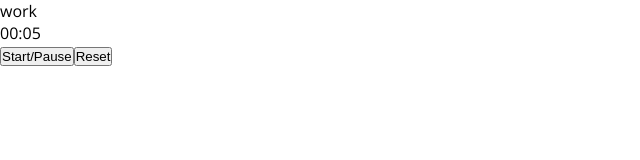
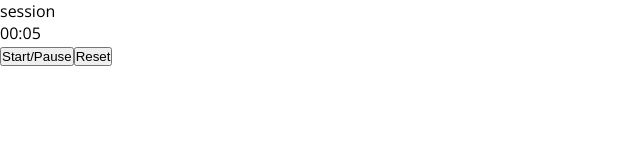
Before and after one commit to marcinjadwizyc/pomodoro, a React (Create React App) app: page / in a window 1280 px wide. Shown: the top 160 px of the page, without its empty margins (0-640 px from the left). Built offline with nearby package versions, Linux system fonts and the light colour scheme.

Commit message:
Add AppContext

```diff
--- a/src/components/App.tsx
+++ b/src/components/App.tsx
@@ -3,7 +3,7 @@ import Timer from "./Timer/Timer";
 const App: React.FC = () => {
   return (
     <div>
-      <Timer session={5} shortBreak={2} longBreak={4} />
+      <Timer />
     </div>
   )
 }
--- a/src/components/Timer/Timer.tsx
+++ b/src/components/Timer/Timer.tsx
@@ -1,21 +1,16 @@
 /* eslint-disable react-hooks/exhaustive-deps */
-import { useState, useRef, useEffect } from "react";
+import { useState, useRef, useEffect, useContext } from "react";
 import stageNames from "./enums/stageNames";
 import styles from "./Timer.module.scss";
 
+import AppContext from "../../context/AppContext";
 import Progress from "./components/Progress";
 import Controls from "./components/Controls";
 
-interface ITimer {
-  // Session time in seconds
-  session: number,
-  // Short break time in seconds
-  shortBreak: number,
-  // Long break time in seconds
-  longBreak: number
-}
+const Timer: React.FC = () => {
+  // Context values
+  const { session, shortBreak, longBreak } = useContext(AppContext);
 
-const Timer: React.FC<ITimer> = ({ session, shortBreak, longBreak }) => {
   // State
   const [time, setTime] = useState(session);
   const [isOn, setIsOn] = useState(false);
@@ -63,7 +58,7 @@ const Timer: React.FC<ITimer> = ({ session, shortBreak, longBreak }) => {
     if(isBreak) {
       return sessionCount % 4 === 0 ? stageNames.long_break : stageNames.short_break;
     } else {
-      return stageNames.work;
+      return stageNames.session;
     }
   }
 
--- a/src/components/Timer/enums/stageNames.ts
+++ b/src/components/Timer/enums/stageNames.ts
@@ -1,5 +1,5 @@
 enum stageNames {
-  work = "work",
+  session = "session",
   short_break = "short break",
   long_break = "long break"
 }
--- /dev/null
+++ b/src/context/AppContext.tsx
@@ -0,0 +1,40 @@
+import React, { createContext, useState } from "react";
+
+interface IAppContext {
+  // Session time in seconds
+  session: number,
+  // Session time setter
+  setSession: React.Dispatch<React.SetStateAction<number>>,
+  // Short break time in seconds
+  shortBreak: number,
+  // Short break time setter
+  setShortBreak: React.Dispatch<React.SetStateAction<number>>,
+  // Long break time in seconds
+  longBreak: number
+  // Long break time setter
+  setLongBreak: React.Dispatch<React.SetStateAction<number>>,
+}
+
+const AppContext = createContext<IAppContext>(undefined!);
+
+export const AppContextProvider: React.FC = ({ children }) => {
+  // State
+  const [session, setSession] = useState(5);
+  const [shortBreak, setShortBreak] = useState(2);
+  const [longBreak, setLongBreak] = useState(4);
+
+  return (
+    <AppContext.Provider value={{
+      session,
+      setSession,
+      shortBreak,
+      setShortBreak,
+      longBreak,
+      setLongBreak
+    }}>
+      {children}
+    </AppContext.Provider>
+  )
+}
+
+export default AppContext;
--- a/src/index.tsx
+++ b/src/index.tsx
@@ -3,11 +3,14 @@ import ReactDOM from 'react-dom';
 import reportWebVitals from './reportWebVitals';
 import "./styles/global.scss";
 
+import { AppContextProvider } from "./context/AppContext";
 import App from "./components/App";
 
 ReactDOM.render(
   <React.StrictMode>
-    <App />
+    <AppContextProvider>
+      <App />
+    </AppContextProvider>
   </React.StrictMode>,
   document.getElementById('root')
 );
```
